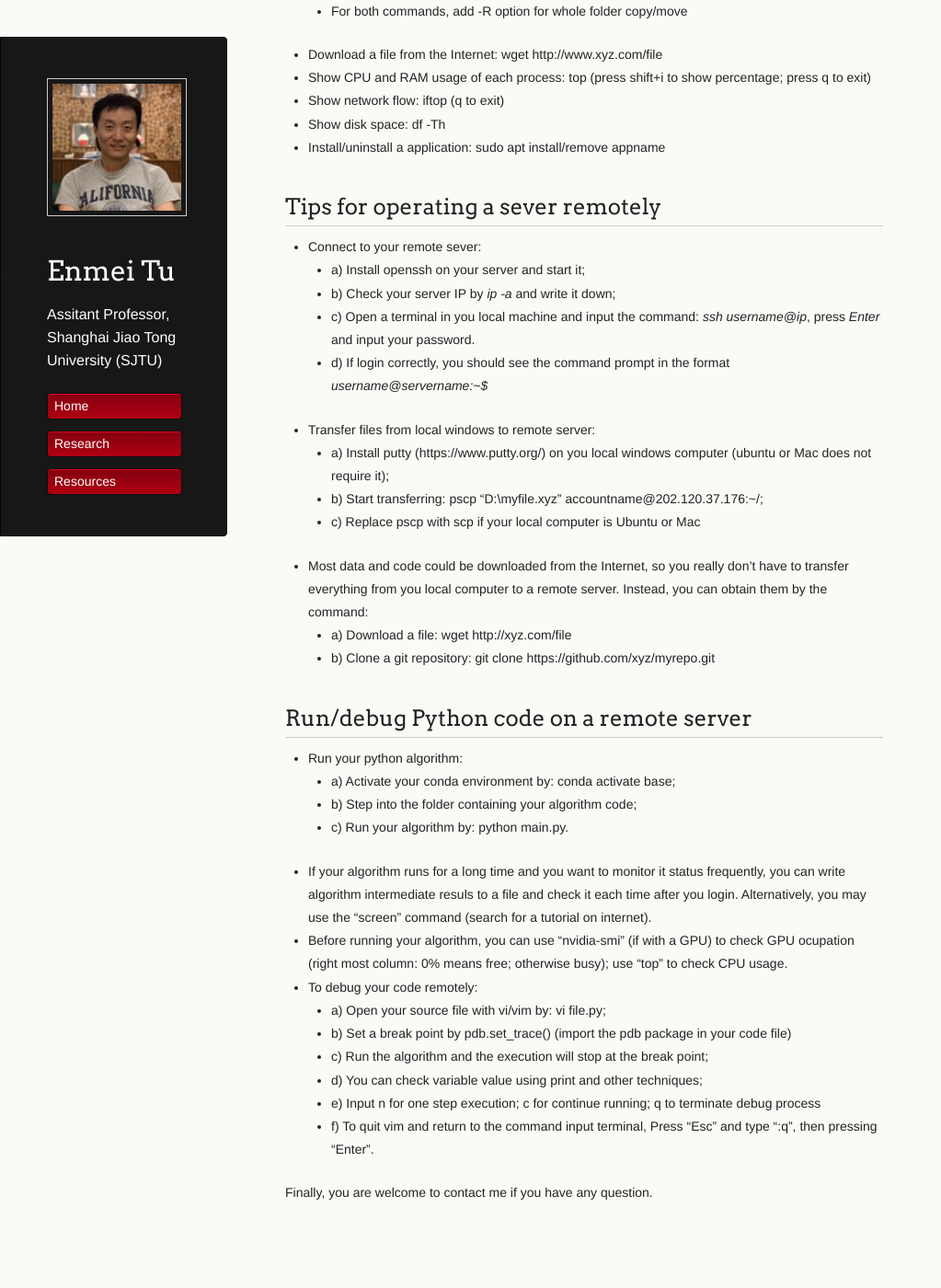
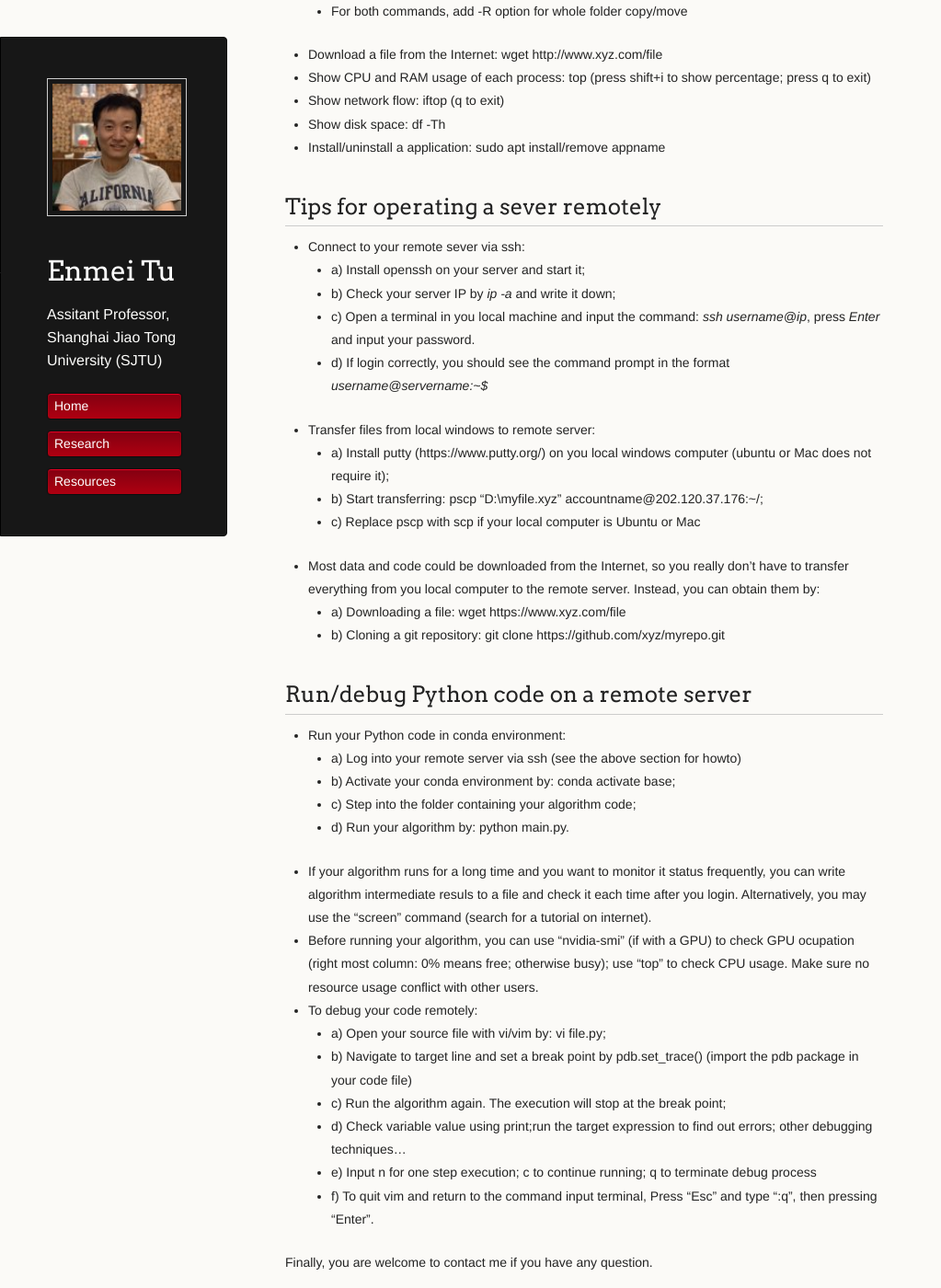
Before and after one commit to hellotem/enmeitu.github.io, a Jekyll site: the page built from resource/linux.md, in a window 1280 px wide and 1400 px high, scrolled down 1382 px. Shown: the whole window at 92% size, without its empty margins (0-1023 px from the left). Built offline with Jekyll 4.4.1, drawn with Linux system fonts in a browser that asks for light colours; our own code applies the rules of GitHub Pages for plain Markdown files; some of the changed text lies outside the part shown.

Commit message:
Update linux.md

```diff
--- a/resource/linux.md
+++ b/resource/linux.md
@@ -1,31 +1,31 @@
 # Some information for new Linux users
 
-Switching from Windows to Linux, especially to the command terminal in a local or remote server, is propabily a painful experience for most people! But as long as you get familiar with some basic commands and skills, you'll find that Linux is actually easy to deal with and efficient for productivity.  Here I summarize some useful commands and tricks that are frequently used in Ubuntu Linux. Hopefully, they could help you to quickly adapt to the new interaction method.
+Switching from Windows to Linux, especially to the command terminal in a local or remote server, is propabily a painful experience for most people! But as long as you get familiar with some basic commands and skills, you'll find that Linux is actually easy to deal with and efficient for productivity.  Here I summarize some useful commands and tricks that are frequently used in Ubuntu Linux. Hopefully, they could help you quickly adapt to the new interaction method.
 
 <div style="text-align:center"><img src="1111.png" alt="Markdown Monster icon" align="center" width="500" /></div>
 
 ## Frequent commands for basic operations
- * List hardware information: lshw -short -c device, for example,
+ * List hardware information: lshw -short -c device, e.g.
    - CPU: lshw -short -c processor
    - Hard Drive: lshw -short -c disk
    - Similarly, -c memory, -c display, -class network
    - devices could be combined to show together, e.g. lshw -short -c processor -c memory
  * Step into a folder: cd folder
    - Parental folder: cd ..
-   - Your home folder: cd ~
+   - Your home folder: cd ~ or *cd /home/username*
    - Root folder: cd /
    - Show where am I: pwd
  * List contents of a folder: ls -option folder:
    - Show permission of items in current folder: ls -l
    - Show file size in human readable unit (KB, MB, GB): ls -lh
-   - Sort files according to size: ls -lS
- * Show size of a folder or file: du -sh file/folder
+   - Sort files by size: ls -lS
+ * Show overall size of a folder or file: du -sh file/folder
  * Create/Delete a file/folder:
    - Create a folder: sudo mkdir foldername
    - Remove a file/folder: sudo rm -rf filename/foldername
  * Copy/move a file/folder to another place: cp/mv -options src dest
-   - Copy file to current folder: cp /foler/file .
-   - Move file in current folder to other folder: mv file folder
+   - Copy a file to current folder: cp /foler/file .
+   - Move a file in current folder to another folder: mv file folder
    - For both commands, add -i option to show confirmation for existing file replacement
    - For both commands, add -R option for whole folder copy/move
   * Download a file from the Internet: wget http://www.xyz.com/file
@@ -35,7 +35,7 @@ Switching from Windows to Linux, especially to the command terminal in a local o
   * Install/uninstall a application: sudo apt install/remove appname
 
 ## Tips for operating a sever remotely
-* Connect to your remote sever:
+* Connect to your remote sever via ssh:
   - a) Install openssh on your server and start it;
   - b) Check your server IP by *ip -a* and write it down;
   - c) Open a terminal in you local machine and input the command: _ssh username@ip_, press _Enter_ and input your password.
@@ -44,23 +44,24 @@ Switching from Windows to Linux, especially to the command terminal in a local o
   - a) Install putty (https://www.putty.org/) on you local windows computer (ubuntu or Mac does not require it);
   - b) Start transferring: pscp "D:\myfile.xyz" accountname@202.120.37.176:~/;
   - c) Replace pscp with scp if your local computer is Ubuntu or Mac
-* Most data and code could be downloaded from the Internet, so you really don't have to transfer everything from you local computer to a remote server. Instead, you can obtain them by the command:
-  - a) Download a file: wget http://xyz.com/file
-  - b) Clone a git repository: git clone https://github.com/xyz/myrepo.git
+* Most data and code could be downloaded from the Internet, so you really don't have to transfer everything from you local computer to the remote server. Instead, you can obtain them by:
+  - a) Downloading a file: wget https://www.xyz.com/file
+  - b) Cloning a git repository: git clone https://github.com/xyz/myrepo.git
 
 ## Run/debug Python code on a remote server
-* Run your python algorithm:
-  - a) Activate your conda environment by: conda activate base;
-  - b) Step into the folder containing your algorithm code;
-  - c) Run your algorithm by: python main.py.
+* Run your Python code in conda environment:
+  - a) Log into your remote server via ssh (see the above section for howto)
+  - b) Activate your conda environment by: conda activate base;
+  - c) Step into the folder containing your algorithm code;
+  - d) Run your algorithm by: python main.py.
 * If your algorithm runs for a long time and you want to monitor it status frequently, you can write algorithm intermediate resuls to a file and check it each time after you login. Alternatively, you may use the "screen" command (search for a tutorial on internet).
-* Before running your algorithm, you can use "nvidia-smi" (if with a GPU) to check GPU ocupation (right most column: 0% means free; otherwise busy); use "top" to check CPU usage.
+* Before running your algorithm, you can use "nvidia-smi" (if with a GPU) to check GPU ocupation (right most column: 0% means free; otherwise busy); use "top" to check CPU usage. Make sure no resource usage conflict with other users.
 * To debug your code remotely:
   - a) Open your source file with vi/vim by: vi file.py;
-  - b) Set a break point by pdb.set_trace() (import the pdb package in your code file)
-  - c) Run the algorithm and the execution will stop at the break point;
-  - d) You can check variable value using print and other techniques;
-  - e) Input n for one step execution; c for continue running; q to terminate debug process
+  - b) Navigate to target line and set a break point by pdb.set_trace() (import the pdb package in your code file)
+  - c) Run the algorithm again. The execution will stop at the break point;
+  - d) Check variable value using print;run the target expression to find out errors; other debugging techniques...
+  - e) Input n for one step execution; c to continue running; q to terminate debug process
   - f) To quit vim and return to the command input terminal, Press "Esc" and type ":q", then pressing "Enter".
 
 Finally, you are welcome to contact me if you have any question.
```
